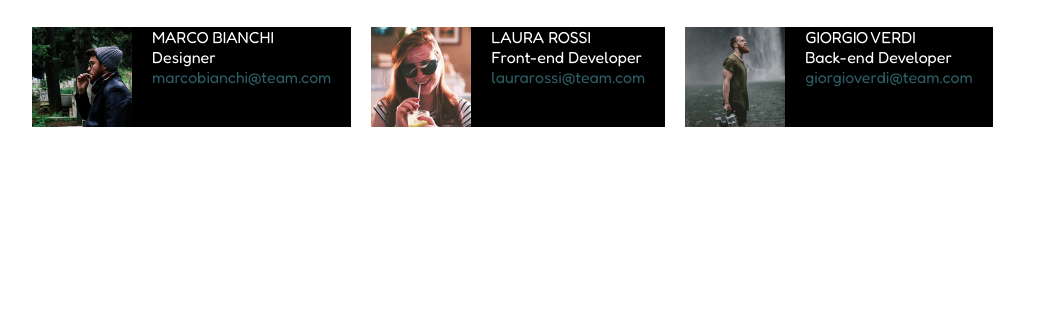
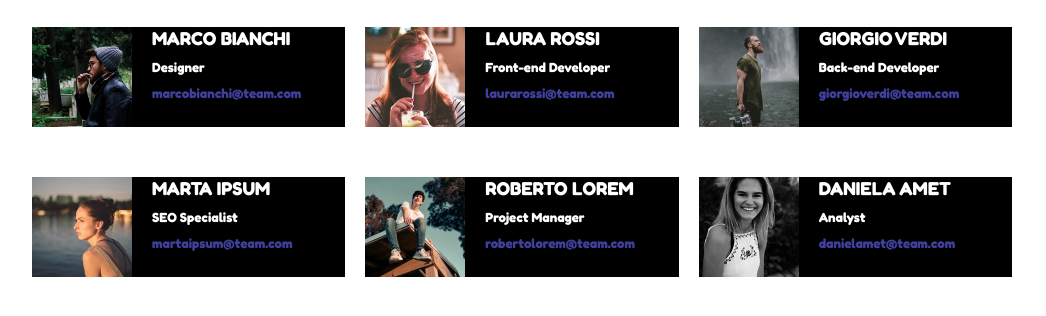
Before and after one commit to stefanenache12/html-css-float-cards, a plain HTML site: page index.html in a window 1280 px wide. Shown: the part 142-458 px from the top of the page, without its empty margins (108-1154 px from the left). Drawn offline with Linux system fonts and the light colour scheme.

Commit message:
END PROJECT

```diff
--- a/css/style.css
+++ b/css/style.css
@@ -30,11 +30,7 @@ body {
 }
 
 .email-color {
-    color: #2C5D65;
-}
-
-.padding-bottom{
-    padding-bottom: 20px;
+    color: rgba(88, 88, 219, 0.722);
 }
 
 .clearfix::after {
@@ -44,10 +40,6 @@ body {
   }
 
 
-
-.float-right{
-    float: right;
-}
 /*HEADER*/
 
 header {
@@ -63,10 +55,10 @@ header h1,p {
 
 
  .single-card {
-    width: calc((100% / 3)-20px);
+    width: calc((100% / 3) - 20px);
     height: 100px;
+    margin-bottom: 50px;
  }
-
 
 
 img {
@@ -77,7 +69,15 @@ img {
     float: left;
 }
 
+.single-card > *{
+    float: left;
+}
+
 div:nth-child(3n+2) {
     margin-left: 20px;
     margin-right: 20px;
 }
+
+h3,h5{
+    margin-bottom: 10px;
+}
--- a/index.html
+++ b/index.html
@@ -26,46 +26,83 @@
                 <p>Lorem ipsum dolor sit amet consectetur adipisicing elit. Ad quasi error voluptatibus, nulla excepturi rerum laudantium sapiente! Impedit autem temporibus assumenda fugiat quo molestias!.</p>
 
             </header>
+
             <main>          <!--START MAIN-->
 
-                <div class="cards">
+                <div class="cards clearfix">    <!--CARDS-->
 
-                    <div class="single-card background-cards">
+                    <div class="single-card background-cards">  <!--FIRST CARD-->
 
-                        <img src="img/male1.png" alt="Marco Bianci card">
+                        <img src="img/male1.png" alt="Marco Bianchi card">
 
-                        <div class="float-right">
-                            <span class="white-color padding-bottom"> MARCO BIANCHI</span>  <br>
-                            <span class="white-color">Designer</span>  <br>
-                            <span class="email-color">marcobianchi@team.com</span>
+                        <div>
+                            <h3 class="white-color"> MARCO BIANCHI</h3>
+                            <h5 class="white-color">Designer</h5>
+                            <h5 class="email-color">marcobianchi@team.com</h5>
                         </div>
                     </div>
 
-                    <div class="single-card background-cards">
+                    <div class="single-card background-cards card-margin">  <!--SECOND CARD-->
 
                         <img src="img/female1.png" alt="Laura Rossi card">
 
-                        <div class="float-right">
-                            <span class="white-color padding-bottom"> LAURA ROSSI</span>  <br>
-                            <span class="white-color">Front-end Developer</span>  <br>
-                            <span class="email-color">laurarossi@team.com</span>
+                        <div>
+                            <h3 class="white-color"> LAURA ROSSI</h3>
+                            <h5 class="white-color">Front-end Developer</h5>
+                            <h5 class="email-color">laurarossi@team.com</h5>
                         </div>
                     </div>
 
-                    <div class="single-card background-cards">
+                    <div class="single-card background-cards">      <!--THIRD CARD-->
 
                         <img src="img/male2.png" alt="Giorgio Verdi Card">
 
-                        <div class="float-right">
-                            <span class="white-color padding-bottom"> GIORGIO VERDI</span>  <br>
-                            <span class="white-color">Back-end Developer</span>  <br>
-                            <span class="email-color">giorgioverdi@team.com</span>
+                        <div>
+                            <h3 class="white-color"> GIORGIO VERDI</h3>
+                            <h5 class="white-color">Back-end Developer</h5>
+                            <h5 class="email-color">giorgioverdi@team.com</h5>
+                        </div>
+                    </div>
+
+                    <div class="single-card background-cards">      <!--FOURTH CARD-->
+
+                        <img src="img/female2.png" alt="Marta Ipsum card">
+
+                        <div>
+                            <h3 class="white-color"> MARTA IPSUM</h3>
+                            <h5 class="white-color">SEO Specialist</h5>
+                            <h5 class="email-color">martaipsum@team.com</h5>
+                        </div>
+                    </div>
+
+                    <div class="single-card background-cards card-margin">  <!--FIFTH CARD-->
+
+                        <img src="img/male3.png" alt="Roberto Lorem card">
+
+                        <div>
+                            <h3 class="white-color"> ROBERTO LOREM</h3>
+                            <h5 class="white-color">Project Manager</h5>
+                            <h5 class="email-color">robertolorem@team.com</h5>
+                        </div>
+                    </div>
+
+                    <div class="single-card background-cards">      <!--SIXTH CARD-->
+
+                        <img src="img/female3.png" alt="Daniel Amet Card">
+
+                        <div>
+                            <h3 class="white-color"> DANIELA AMET</h3>
+                            <h5 class="white-color">Analyst</h5>
+                            <h5 class="email-color">danielamet@team.com</h5>
                         </div>
                     </div>
 
                 </div>
+
             </main>
 
         </div>
+
     </body>
+
 </html>
```
